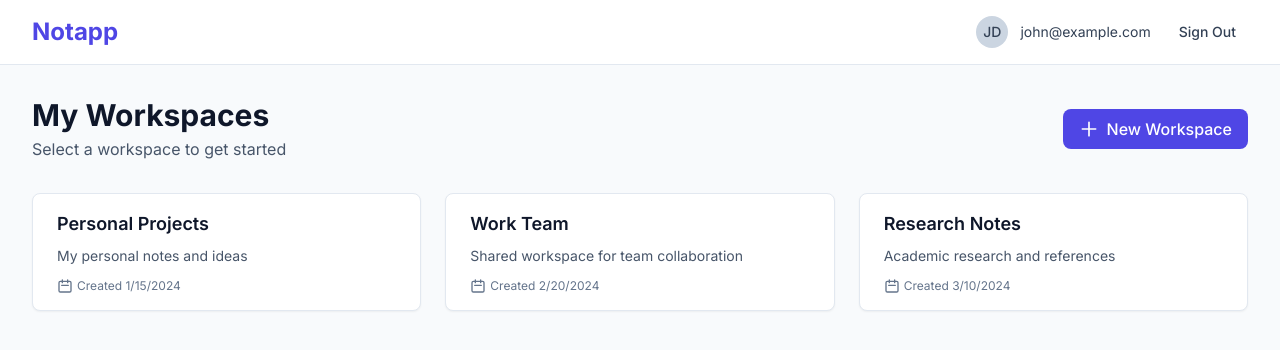
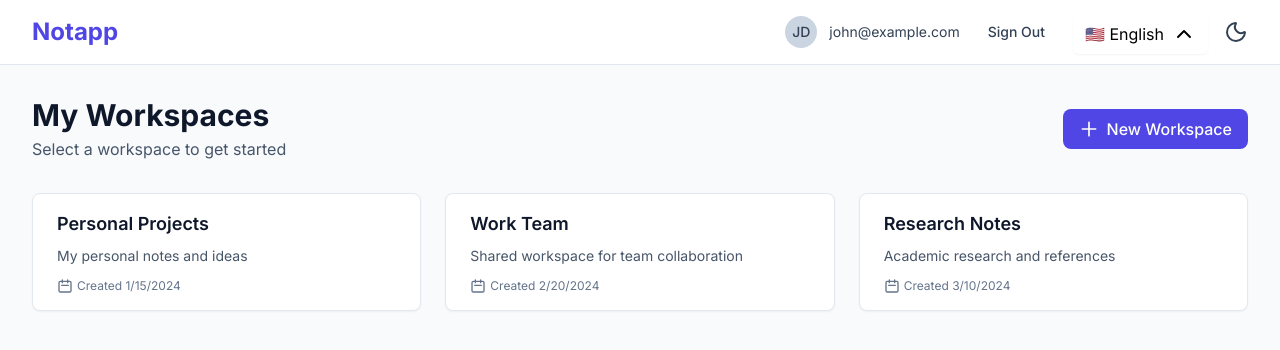
Before and after one commit to sebastianvelo/notium, a Next.js app: page /workspaces in a window 1280 px wide. Shown: the top 350 px of the page. Built offline with nearby package versions, Linux system fonts and the light colour scheme.

Commit message:
feat: Integrate LanguageProvider and enhance Navbar with language selection and theme toggle

```diff
--- a/app/layout.tsx
+++ b/app/layout.tsx
@@ -1,4 +1,5 @@
-import Navbar from '@/components/layout/Navbar';
+import Navbar from '@/components/layout/navbar/Navbar';
+import LanguageProvider from '@/context/language/LanguageProvider';
 import type { Metadata } from 'next';
 import { Inter } from 'next/font/google';
 import { PropsWithChildren } from 'react';
@@ -15,8 +16,10 @@ export default function RootLayout({ children }: PropsWithChildren) {
   return (
     <html lang="en">
       <body className={inter.className}>
-        <Navbar />
-        {children}
+        <LanguageProvider>
+          <Navbar />
+          {children}
+        </LanguageProvider>
       </body>
     </html>
   );
--- a/components/layout/Navbar.tsx
+++ b/components/layout/navbar/Navbar.tsx
@@ -1,6 +1,8 @@
 "use client";
 import Button from "@/components/ui/atoms/button/Button";
 import Link from "next/link";
+import LanguageSelector from "./actions/LanguageSelector";
+import ThemeToggleButton from "./actions/ThemeToggleButton";
 
 const Navbar: React.FC = () => {
     return (
@@ -23,6 +25,8 @@ const Navbar: React.FC = () => {
                         <Button variant="ghost" size="sm">
                             Sign Out
                         </Button>
+                        <LanguageSelector />
+                        <ThemeToggleButton />
                     </div>
                 </div>
             </div>
--- /dev/null
+++ b/components/layout/navbar/actions/LanguageSelector.tsx
@@ -0,0 +1,24 @@
+"use client"
+import Select from "@/components/ui/molecules/select/Select";
+import { Locale } from "@/context/language/types/types";
+import useIsMobile from "@/hooks/app/useIsMobile";
+import useLanguage from "@/hooks/app/useLanguage";
+import { SelectOption } from "@/hooks/components/useSelectInput";
+
+const LanguageSelector: React.FC = () => {
+    const isMobile = useIsMobile();
+    const { lang, setLang, LANGUAGES } = useLanguage();
+
+    const languageOptions: SelectOption[] = LANGUAGES.map((language) => ({
+        label: `${language.flag} ${!isMobile ? language.label : ""}`,
+        value: language.code
+    }));
+
+    const handleLanguageChange = (e: React.ChangeEvent<HTMLSelectElement>) => {
+        setLang(e.target.value as Locale);
+    };
+
+    return <Select name="language" value={lang} onChange={handleLanguageChange} options={languageOptions} />;
+};
+
+export default LanguageSelector;
--- /dev/null
+++ b/components/layout/navbar/actions/ThemeToggleButton.tsx
@@ -0,0 +1,18 @@
+"use client"
+import useDarkMode from "@/hooks/app/useDarkMode";
+import { Moon, Sun } from "lucide-react";
+
+const ThemeToggleButton: React.FC = () => {
+    const { darkMode, toggleDarkMode } = useDarkMode();
+
+    const baseClasses = "rounded-full transition-all duration-200 focus:outline-none disabled:opacity-50 disabled:cursor-not-allowed";
+    const colorClasses = "bg-white hover:bg-white/50 hover:text-sky-500 text-secondary-700 focus:ring-secondary-300 dark:bg-black/80 dark:hover:bg-black/50 dark:text-secondary-300 dark:hover:text-yellow-200"
+
+    return (
+        <button className={`${baseClasses} ${colorClasses}`} onClick={toggleDarkMode}>
+            {darkMode ? <Sun /> : <Moon />}
+        </button>
+    );
+};
+
+export default ThemeToggleButton;
--- /dev/null
+++ b/components/ui/molecules/select/Select.tsx
@@ -0,0 +1,84 @@
+import useSelectInput, { SelectOption } from "@/hooks/components/useSelectInput";
+import { ChevronDown, ChevronUp } from "lucide-react";
+
+interface SelectProps {
+    label?: string;
+    name: string;
+    value: string | number;
+    onChange: (e: React.ChangeEvent<HTMLSelectElement>) => void;
+    options: SelectOption[];
+    className?: string;
+}
+
+const Select: React.FC<SelectProps> = ({ label = "", name, value = "", options, className = "", onChange }) => {
+    const {
+        selectedLabel,
+        isOpen,
+        selectRef,
+        toggleDropdown,
+        handleOptionSelect
+    } = useSelectInput({
+        options,
+        initialValue: value,
+        onChange: (newValue) => {
+            const syntheticEvent = {
+                target: {
+                    name,
+                    value: newValue.toString()
+                },
+                currentTarget: {
+                    name,
+                    value: newValue.toString()
+                }
+            } as React.ChangeEvent<HTMLSelectElement>;
+
+            onChange(syntheticEvent);
+        },
+    });
+
+    const labelClassName = "block text-sm font-medium text-secondary-700 dark:text-white mb-1";
+    const selectTriggerClassName = "text-xs md:text-base transition-all duration-200 w-full px-3 py-2 dark:text-white bg-white/50 dark:bg-black/50 rounded-md shadow-sm backdrop-blur-sm focus:outline-none focus:ring-2 focus:ring-primary-500 focus:border-primary-500 flex justify-between items-center cursor-pointer space-x-2";
+    const listClassName = "flex flex-col absolute z-50 w-full bg-white/80 dark:bg-secondary-900/80 backdrop-blur-2xl rounded-md shadow-lg overflow-y-auto scrollbar transition-all duration-300";
+    const listStatusClassName = isOpen ? "max-h-60 opacity-100 scale-y-100 origin-top" : "max-h-0 opacity-0 scale-y-0 origin-top";
+
+    return (
+        <div className={`relative z-50 ${className}`} ref={selectRef}>
+            <label htmlFor={name} className={labelClassName}>
+                {label}
+            </label>
+
+            <div
+                className={`${selectTriggerClassName} ${isOpen ? "ring-2 ring-primary-500 border-primary-500 dark:ring-primary-300 dark:border-primary-300" : ""}`}
+                onClick={toggleDropdown}
+                tabIndex={0}
+                role="combobox"
+                aria-expanded={isOpen}
+                aria-haspopup="listbox"
+                aria-labelledby={name}
+            >
+                <span>{selectedLabel}</span>
+                {isOpen ? <ChevronDown /> : <ChevronUp />}
+            </div>
+
+            <ul
+                className={`${listClassName} ${listStatusClassName}`}
+                role="listbox"
+                aria-labelledby={name}
+            >
+                {options.map((option) => (
+                    <button
+                        key={option.value}
+                        className="w-full text-left px-3 py-2 text-sm cursor-pointer hover:bg-primary-200/80 dark:hover:bg-primary-900/80 dark:text-secondary-100 transition-colors duration-150 z-50"
+                        onClick={() => handleOptionSelect(option)}
+                        role="option"
+                        aria-selected={value.toString() === option.value.toString()}
+                    >
+                        {option.label}
+                    </button>
+                ))}
+            </ul>
+        </div>
+    );
+};
+
+export default Select;
--- a/context/language/LanguageProvider.tsx
+++ b/context/language/LanguageProvider.tsx
@@ -1,3 +1,4 @@
+"use client"
 import React, { ReactNode, useEffect, useState } from "react";
 import LanguageContext from "./LanguageContext";
 import { getInitialLanguage, LangLS, LANGUAGES } from "./common/utils";
--- a/hooks/components/useSelectInput.ts
+++ b/hooks/components/useSelectInput.ts
@@ -17,7 +17,7 @@ interface UseSelectInput {
     selectedValue: string | number;
     selectedLabel: string;
     isOpen: boolean;
-    selectRef: React.RefObject<HTMLElement | null>;
+    selectRef: React.RefObject<HTMLDivElement | null>;
     setIsOpen: (isOpen: boolean) => void;
     toggleDropdown: () => void;
     handleOptionSelect: (option: SelectOption) => void;
@@ -27,7 +27,7 @@ const useSelectInput = ({ options, initialValue = "", onChange }: UseSelectInput
     const [isOpen, setIsOpen] = useState(false);
     const [selectedValue, setSelectedValue] = useState<string | number>(initialValue);
     const [selectedLabel, setSelectedLabel] = useState("");
-    const selectRef = useRef<HTMLElement>(null);
+    const selectRef = useRef<HTMLDivElement>(null);
 
     const toggleDropdown = () => setIsOpen(!isOpen);
     const handleOptionSelect = (option: SelectOption) => {
--- a/package.json
+++ b/package.json
@@ -9,6 +9,7 @@
     "lint": "eslint"
   },
   "dependencies": {
+    "lucide-react": "^0.552.0",
     "next": "16.0.1",
     "react": "19.2.0",
     "react-dom": "19.2.0"
```
Also changed, not shown: 1 other file (tests, documents, lock files or other folders).
